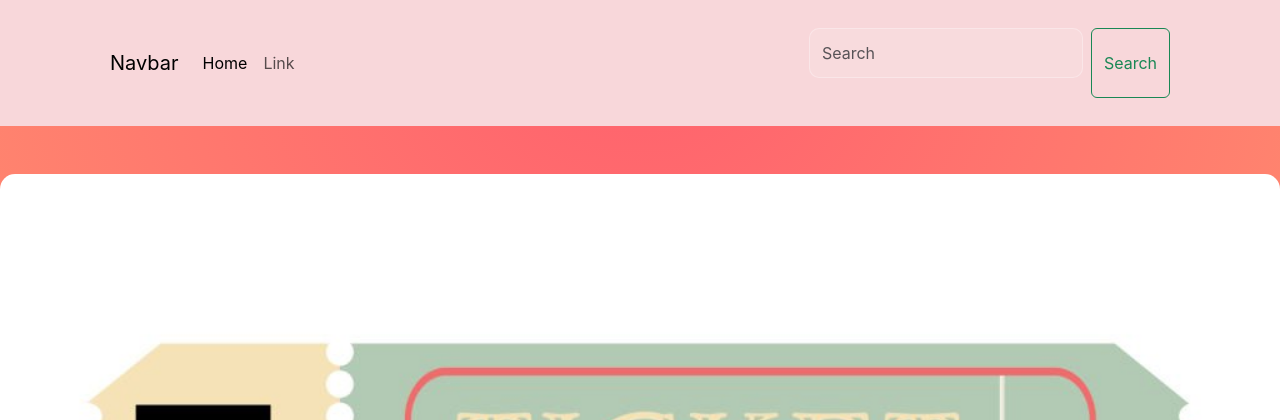
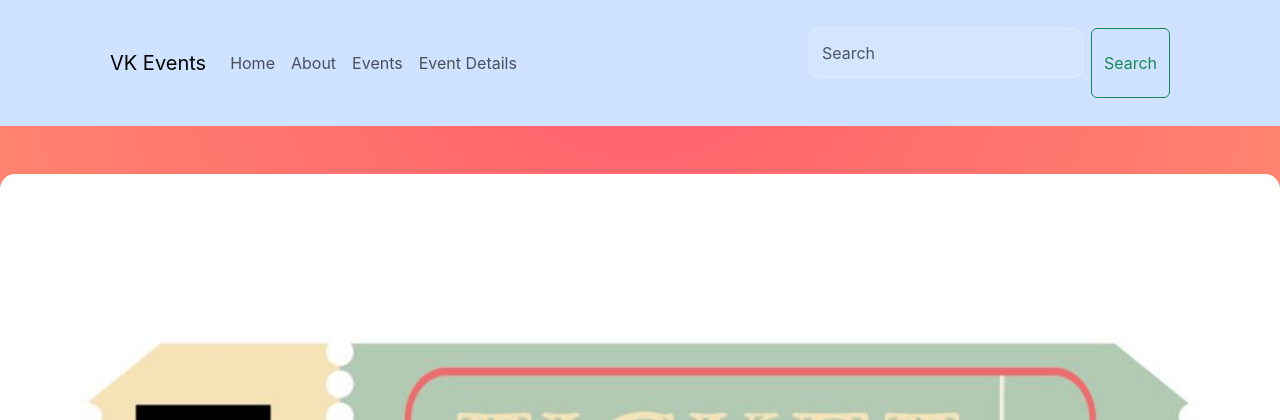
Before and after one commit to neyz22/events, a Django app: page /attendance_register/about/ in a window 1280 px wide. Shown: the top 420 px of the page. Run offline with Django 5.2, Linux system fonts and the light colour scheme; some libraries are stand-ins or nearby versions.

Commit message:
second commit

```diff
--- a/attendance_register/templates/about.html
+++ b/attendance_register/templates/about.html
@@ -1,38 +1,8 @@
-<!DOCTYPE html>
-<html lang="en">
-<head>
-    <meta charset="UTF-8">
-    <title>ABOUT</title>
-    <link rel="stylesheet" href="../../static/assets/styles/bootstrap/css/bootstrap.css">
-    <link rel="stylesheet" href="../../static/assets/styles/main.css">
-</head>
-
-<body>
-
-<nav class="navbar navbar-expand-xl bg-danger-subtle">
-  <div class="container">
-    <a class="navbar-brand" href="#">Navbar</a>
-    <button class="navbar-toggler" type="button" data-bs-toggle="collapse" data-bs-target="#navbarSupportedContent">
-      <span class="navbar-toggler-icon"></span>
-    </button>
-
-    <div class="collapse navbar-collapse" id="navbarSupportedContent">
-      <ul class="navbar-nav me-auto mb-2 mb-lg-0">
-        <li class="nav-item">
-          <a class="nav-link active" href="#">Home</a>
-        </li>
-        <li class="nav-item">
-          <a class="nav-link" href="#">Link</a>
-        </li>
-      </ul>
-      <form class="d-flex">
-        <input class="form-control me-2" type="search" placeholder="Search">
-        <button class="btn btn-outline-success" type="submit">Search</button>
-      </form>
-    </div>
-  </div>
-</nav>
-
+{% extends 'base.html' %}
+{% block title %}
+    About
+{% endblock %}
+{% block content %}
 <div id="carouselExample" class="carousel slide mt-5" data-bs-ride="carousel">
     <div class="carousel-inner">
         <div class="carousel-item active">
@@ -85,10 +55,4 @@
         <li class="list-group-item">Support & Maintenance</li>
     </ul>
 </div>
-
-<script src="../../static/assets/styles/bootstrap/js/bootstrap.bundle.js"></script>
-  <footer class="text-center mt-5">
-        &copy; All Rights Reserved, VK Events 2026.
-    </footer>
-</body>
-</html>
+{% endblock %}
--- /dev/null
+++ b/attendance_register/templates/base.html
@@ -0,0 +1,55 @@
+<!DOCTYPE html>
+<html lang="en">
+<head>
+    <meta charset="UTF-8">
+    <title>{% block title %}{% endblock %}</title>
+     <link rel="stylesheet" href="../../static/assets/styles/bootstrap/css/bootstrap.css">
+    <link rel="stylesheet" href="../../static/assets/styles/main.css">
+</head>
+<body>
+<nav class="navbar navbar-expand-xl bg-primary-subtle">
+  <div class="container">
+    <a class="navbar-brand" href="{% url 'home' %}">VK Events</a>
+
+    <button class="navbar-toggler" type="button" data-bs-toggle="collapse" data-bs-target="#navbarSupportedContent">
+      <span class="navbar-toggler-icon"></span>
+    </button>
+
+    <div class="collapse navbar-collapse" id="navbarSupportedContent">
+      <ul class="navbar-nav me-auto mb-2 mb-lg-0">
+
+        <li class="nav-item">
+          <a class="nav-link" href="{% url 'home' %}">Home</a>
+        </li>
+
+        <li class="nav-item">
+          <a class="nav-link" href="{% url 'about' %}">About</a>
+        </li>
+
+        <li class="nav-item">
+          <a class="nav-link" href="{% url 'event_list' %}">Events</a>
+        </li>
+
+        <li class="nav-item">
+          <a class="nav-link" href="{% url 'event_details' %}">Event Details</a>
+        </li>
+
+      </ul>
+
+      <form class="d-flex">
+        <input class="form-control me-2" type="search" placeholder="Search">
+        <button class="btn btn-outline-success" type="submit">Search</button>
+      </form>
+    </div>
+  </div>
+</nav>
+{% block content %}
+
+{% endblock %}
+ <footer class="text-center mt-5">
+        &copy; All Rights Reserved, VK Events 2026.
+    </footer>
+    <script src="../../static/assets/styles/bootstrap/js/bootstrap.bundle.min.js"></script>
+
+</body>
+</html>
--- a/static/assets/styles/main.css
+++ b/static/assets/styles/main.css
@@ -93,7 +93,7 @@ h2 {
 }
 
 .btn-glow:hover {
-    background: #ffffff;
+    background: blue;
     transform: translateY(-3px);
     box-shadow: 0 8px 25px rgba(255, 111, 97, 0.4);
 }
```
Also changed, not shown: attendance_register/templates/event_details.html (+6 -16 lines), attendance_register/templates/event_list.html (+6 -17 lines), attendance_register/templates/home.html (+6 -14 lines).
